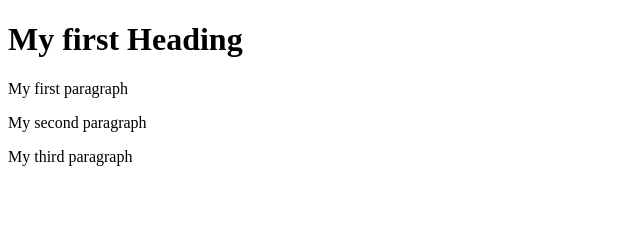
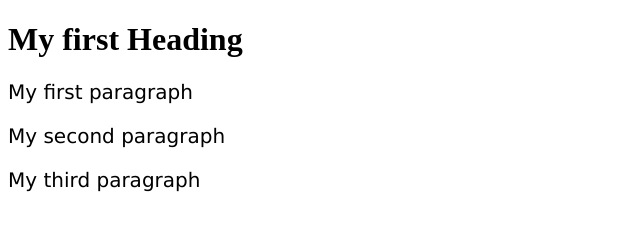
Before and after one commit to RedLine76/first_project, a plain HTML site: page web_pages/page2.html in a window 1280 px wide. Shown: the whole page, without its empty margins (0-640 px from the left). Drawn offline with Linux system fonts and the light colour scheme.

Commit message:
move files to separate folders

```diff
--- a/page2.html
+++ b/web_pages/page2.html
@@ -2,7 +2,7 @@
 <html>
 	<head>
 		<title>Page title!</title>
-
+		<link rel= "stylesheet" href ="/css/styles.css">
 	</head>
 <body>
 	<h1>My first Heading</h1>
```
Also changed, not shown: web_pages/index.html (renamed from index.html, +1 -1 lines), css/styles.css (renamed from styles/styles.css).
